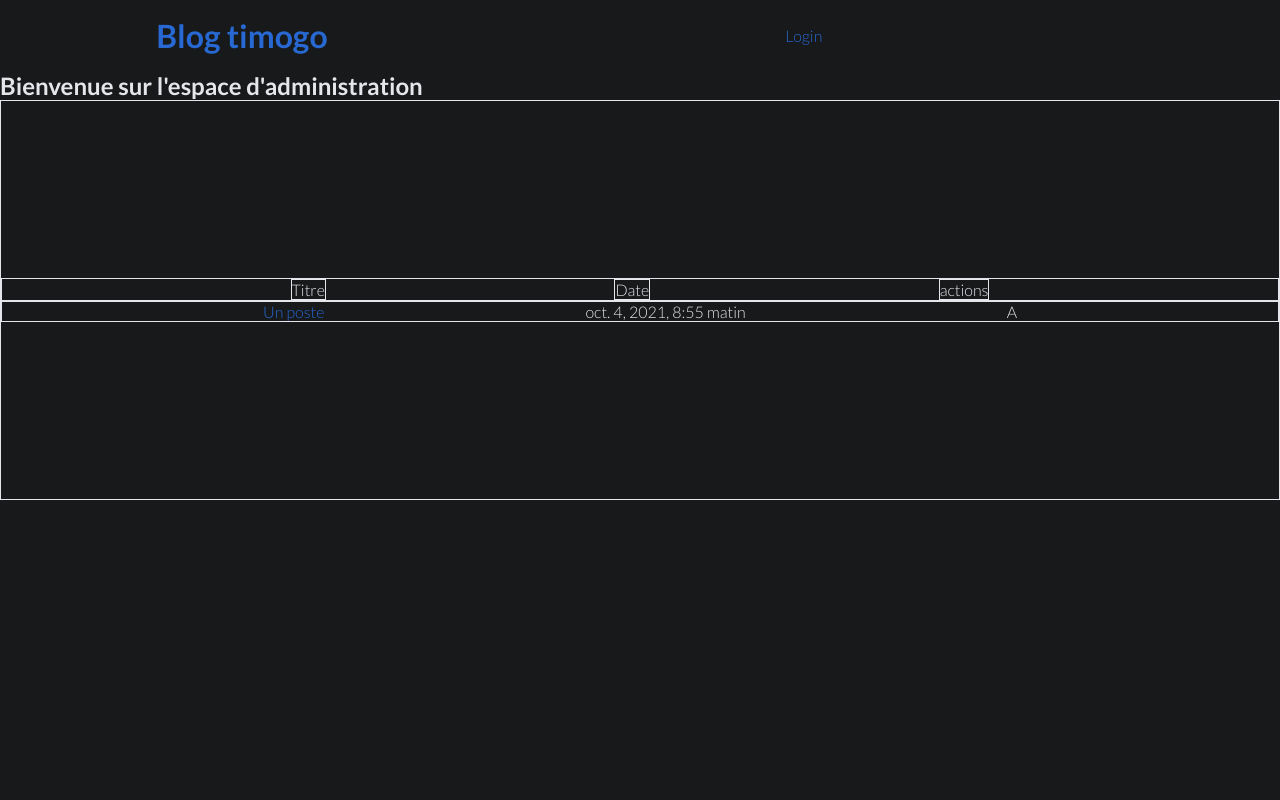
After one commit to timoogo/timogo_blog, a Django app: page /accounts/manage_articles in a window 1280 px wide. The commit adds this page. Run offline with Django 3.2, Linux system fonts and the light colour scheme; data comes from the database, SQL or seed files in the repository; both versions use the stored data as it was after the commit.

Commit message:
beginning crud

```diff
--- a/blog/static/blog/style.css
+++ b/blog/static/blog/style.css
@@ -4,9 +4,12 @@
     --secondary:  #3a3b3c;
     --text-color :	#e4e6eb;
     --link-color: #2768d2;
+    --accent-color: orange;
     --link-color-hover: #7294c5;
+    --border-radius-px : 12px;
     font-family: 'Lato', sans-serif;
     --transition-duration-el : 1s;
+    --margin-x-list-article: 2rem;
 }
 *{
     margin: 0;
@@ -22,7 +25,7 @@ a{
 }
 
 a:hover {
-    color: orange !important;
+    color: var(--accent-color) !important;
 }
 body{
     background: var(--web-wash-color);
@@ -65,7 +68,7 @@ section.list_articles {
     flex-direction: row;
     justify-content: space-around;
     flex-wrap: wrap;
-    margin: auto 2rem;
+    margin: auto var(--margin-x-list-article);
 
 
 }
@@ -73,16 +76,16 @@ article a{
     color: var(--text-color);
 }
 article:hover a {
-    color: orange !important;
+    color: var(--accent-color)  !important;
 }
 section.list_articles article{
     flex: 40%;
     padding: 6px;
     margin: 5px;
     background: var(--secondary);
-    border-radius: 12px;
+    border-radius: var(--border-radius-px);
     transition: var(--transition-duration-el);
-     height: max-content;
+    height: max-content;
 }
 span.see_more {
      color: var(--link-color) !important;
@@ -99,7 +102,7 @@ section.block-scroll {
 }
 article.post {
     background: var(--secondary);
-    border-radius: 12px;
+    border-radius: var(--border-radius-px);
     margin: 0 15%;
     padding: 1%;
 }
@@ -117,3 +120,64 @@ section.list_articles  div.title_and_date, section.block-scroll div.title_and_da
     justify-content: space-between;
 
 }
+section.form_section{
+    display: flex;
+    justify-content: center;
+    height: 90vh;
+    align-items: center;
+    flex-direction: column;
+}
+section.form_section form div.form_inputs  {
+    width: 40vw;
+    padding: 6px;
+    margin: 5px;
+    background: var(--secondary);
+    border-radius: var(--border-radius-px);
+    height: 25vh;
+}
+section.form_section form div.form_inputs input {
+width: 100%;
+    padding: .25rem 0;
+    margin: .25rem 0;
+}
+section.form_section form div.form_inputs input[type="submit"]{
+    all: unset;
+    text-align: center;
+    padding: .25rem;
+    width: 10%;
+    margin: auto;
+    display: block;
+    border: 1px solid var(--link-color-hover);
+    margin-top: 1%;
+    border-radius: var(--border-radius-px);
+    transition: var(--transition-duration-el);
+
+}
+section.form_section form div.form_inputs input[type="submit"]:hover {
+    background-color: var(--accent-color) ;
+    cursor: pointer; ;
+    color: #2768d2;
+}
+
+table, thead, tbody{
+    display: flex;
+    justify-content: center;
+    align-content: center;
+    border: 1px solid var(--text-color);
+}
+table{
+        flex-direction: column;
+    height: 50vh;
+}
+thead tr, tbody tr{
+    display: flex;
+    justify-content: space-evenly;
+    width: 100%;
+}
+
+thead tr td {
+        border: 1px solid var(--text-color);
+}
+tbody{
+    flex-direction: column;
+}
--- /dev/null
+++ b/blog/templates/CRUD/index.html
@@ -0,0 +1,26 @@
+{% extends 'blog/base.html' %}
+{% block go_to_administration %}
+<h2>Bienvenue sur l'espace d'administration </h2>
+    <table>
+    <thead>
+    <tr>
+        <td>Titre</td>
+        <td>Date</td>
+        <td>actions</td>
+    </tr>
+    </thead>
+    <tbody>
+        {% for post in posts %}
+    <tr>
+        <td>
+          <a href="{% url 'post_detail' pk=post.pk %}">{{ post.title }}</a>
+        </td>
+        <td> {{ post.published_date }}</td>
+        <td>A</td>
+    </tr>
+
+
+{% endfor %}
+    </tbody>
+    </table>
+{% endblock %}
--- a/blog/templates/blog/base.html
+++ b/blog/templates/blog/base.html
@@ -1,4 +1,5 @@
 {% load static %}
+
 <head>
     <title>Timogo's blog</title>
     <link rel="stylesheet" href="{% static 'blog/style.css' %} ">
@@ -12,7 +13,7 @@
         <ul>
             {% if user.is_authenticated %}
                 <li>User: {{ user.get_username }}</li>
-                <li><a>Go to administration (CRUD)</a></li>
+                <li><a href="{% url 'go_to_administration' %}">Go to administration (CRUD)</a></li>
                 <li><a>Messagerie</a></li>
                 <li><a href="{% url 'logout' %}?next={{ request.path }}">Logout</a></li>
             {% else %}
@@ -22,7 +23,8 @@
         </ul>
     </nav>
 </header>
-<main class="posts_list">
-    {% block content %}{% endblock %}
-</main>
+ {% block content %}{% endblock %}
+ {% block connexion %}{% endblock %}
+{% block go_to_administration %} {% endblock %}
+
 </body>
--- a/blog/views.py
+++ b/blog/views.py
@@ -13,3 +13,8 @@ def post_list_index(request):
 def post_detail(request, pk):
     post_detail = get_object_or_404(Post, pk=pk)
     return render(request, 'blog/post_detail.html', {'post': post_detail})
+
+
+def go_to_administration(request):
+    post_list = Post.objects.filter(published_date__lte=timezone.now()).order_by('published_date')
+    return render(request, 'CRUD/index.html', {'posts':post_list})
--- a/timogo/urls.py
+++ b/timogo/urls.py
@@ -23,6 +23,7 @@ from blog import views
 urlpatterns = [
     path('admin/', admin.site.urls),
     path('accounts/', include('django.contrib.auth.urls')),
+    path('accounts/manage_articles', views.go_to_administration, name='go_to_administration'),
     path('', views.post_list_index, name ='post_list_index'),
     path('post/<int:pk>/', views.post_detail, name='post_detail'),
 
```
Also changed, not shown: blog/templates/blog/post_list.html (+2 -5 lines), blog/templates/registration/login.html (+19 -19 lines), db.sqlite3.
